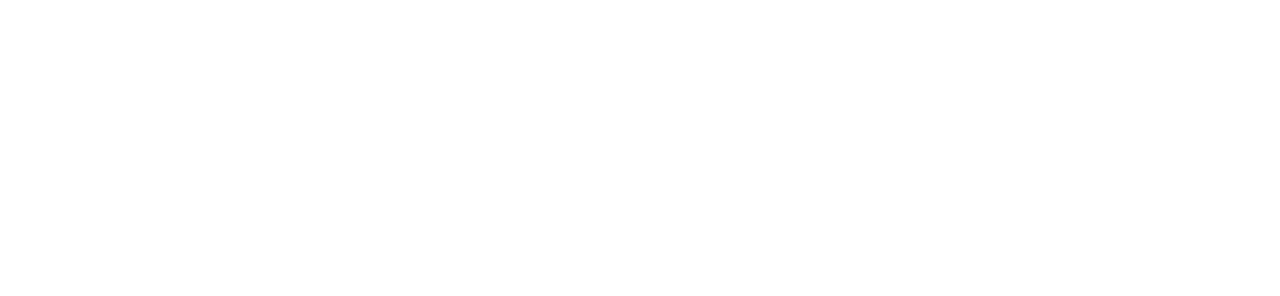
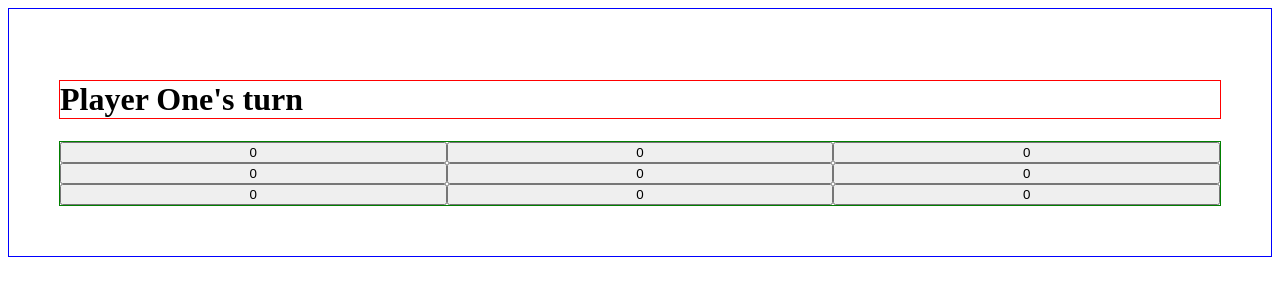
Before and after one commit to jordanmichb/tic-tac-toe, a plain HTML site: page index.html in a window 1280 px wide. Drawn offline with Linux system fonts and the light colour scheme.

Commit message:
Create basic DOM layout for the game
Add ScreenController in the script to handle the logic to display to
the DOM.

```diff
--- a/index.html
+++ b/index.html
@@ -8,6 +8,9 @@
     <title>Tic Tac Toe</title>
 </head>
 <body>
-
+    <div class="game-container">
+        <h1 class="player-turn"></h1>
+        <div class="board"></div>
+    </div>
 </body>
 </html>
--- a/script.js
+++ b/script.js
@@ -200,6 +200,48 @@ const GameController = (function(
     printNextRound();
 
     return {
-        playRound
+        playRound,
+        getCurrentPlayer
     }
 })();
+
+const screenController = (function() {
+    const playerDiv = document.querySelector(".player-turn");
+    const boardDiv = document.querySelector(".board");
+
+    const displayScreen = () => {
+        boardDiv.textContent = "";
+
+        const board = Gameboard.getBoard();
+
+        playerDiv.textContent = `${GameController.getCurrentPlayer().name}'s turn`;
+
+        board.forEach((row, rowIdx) => {
+            row.forEach((cell, colIdx) => {
+                const cellBtn = document.createElement("button");
+                cellBtn.classList.add("grid-cell");
+                cellBtn.textContent = cell.getValue();
+                cellBtn.dataset.row = rowIdx;
+                cellBtn.dataset.column = colIdx;
+
+                boardDiv.appendChild(cellBtn);
+            })
+        })
+    }
+
+    function clickHandler(e) {
+        const selectedRow = Number(e.target.dataset.row);
+        const selectedColumn = Number(e.target.dataset.column);
+        console.log(`${selectedRow}, ${selectedColumn}`);
+        // Make sure actual button was pushed
+        if (isNaN(selectedRow) || isNaN(selectedColumn)) return;
+
+        GameController.playRound(selectedRow, selectedColumn);
+
+        displayScreen();
+    }
+
+    boardDiv.addEventListener('click', clickHandler);
+
+    displayScreen();
+})();
--- a/styles.css
+++ b/styles.css
@@ -0,0 +1,15 @@
+.game-container {
+    border: 1px solid blue;
+    padding: 50px;
+}
+
+.player-turn {
+    border: 1px solid red;
+}
+
+.board {
+    border: 1px solid green;
+    display: grid;
+    grid-template-columns: repeat(3, 1fr);
+    grid-template-rows: repeat(3, 1fr);
+}
```
